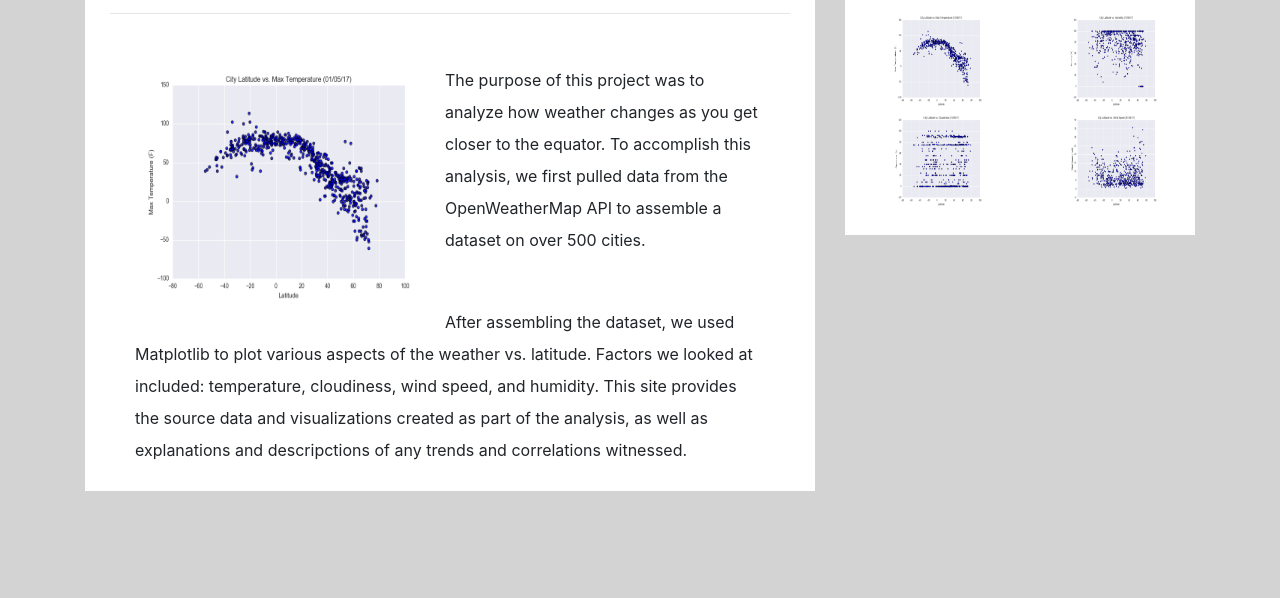
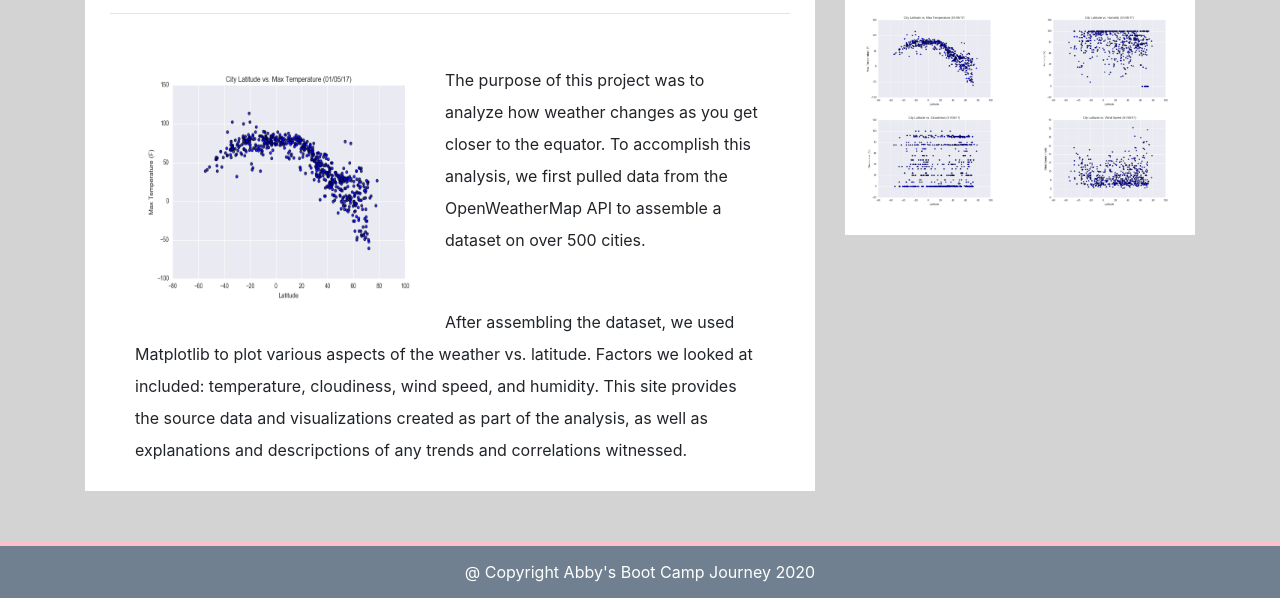
Before and after one commit to abbylemon/web-design-challenge, a plain HTML site: page index.html in a window 1280 px wide. Shown: the part 223-821 px from the top of the page. Before the commit the page ends 800 px from the top, so only its background shows below. Drawn offline with nearby package versions, Linux system fonts and the light colour scheme.

Commit message:
fixed footer margins and padding also fixed viz plot image dynamic sizing

```diff
--- a/index.html
+++ b/index.html
@@ -85,6 +85,14 @@
 
             </div>
 
+            <div class="copyright-container">
+                <div class="row">
+                    <div class="col-12">
+                        <p class="copyright">@ Copyright Abby's Boot Camp Journey 2020</p>
+                    </div>
+                </div>
+            </div>
+
         </body>
 
 </html>
--- a/style.css
+++ b/style.css
@@ -86,15 +86,29 @@ p{
 }
 
 .vizualization img{
-    /* margin-left: 10px; */
-    box-align: center;
-    width: 100px;
-    height: 100px;
-    margin-left: 30px;
+    vertical-align: top;
+    display: inline-block;
+    max-width: 100%;
+    max-height: 100%;
 }
 
 /* box styling end */
 /* footer styling start */
 
+.copyright-container{
+    margin-left: 0;
+    margin-right: 0;
+}
+
+.copyright{
+    background:slategray;
+    color: white;
+    text-emphasis: bold;
+    text-align: center;
+    padding: 10px 100px;
+    margin-left: 0%;
+    margin-right: 0%;
+    border-top: 5px solid pink
+}
 
 /* footer styling end */
```
